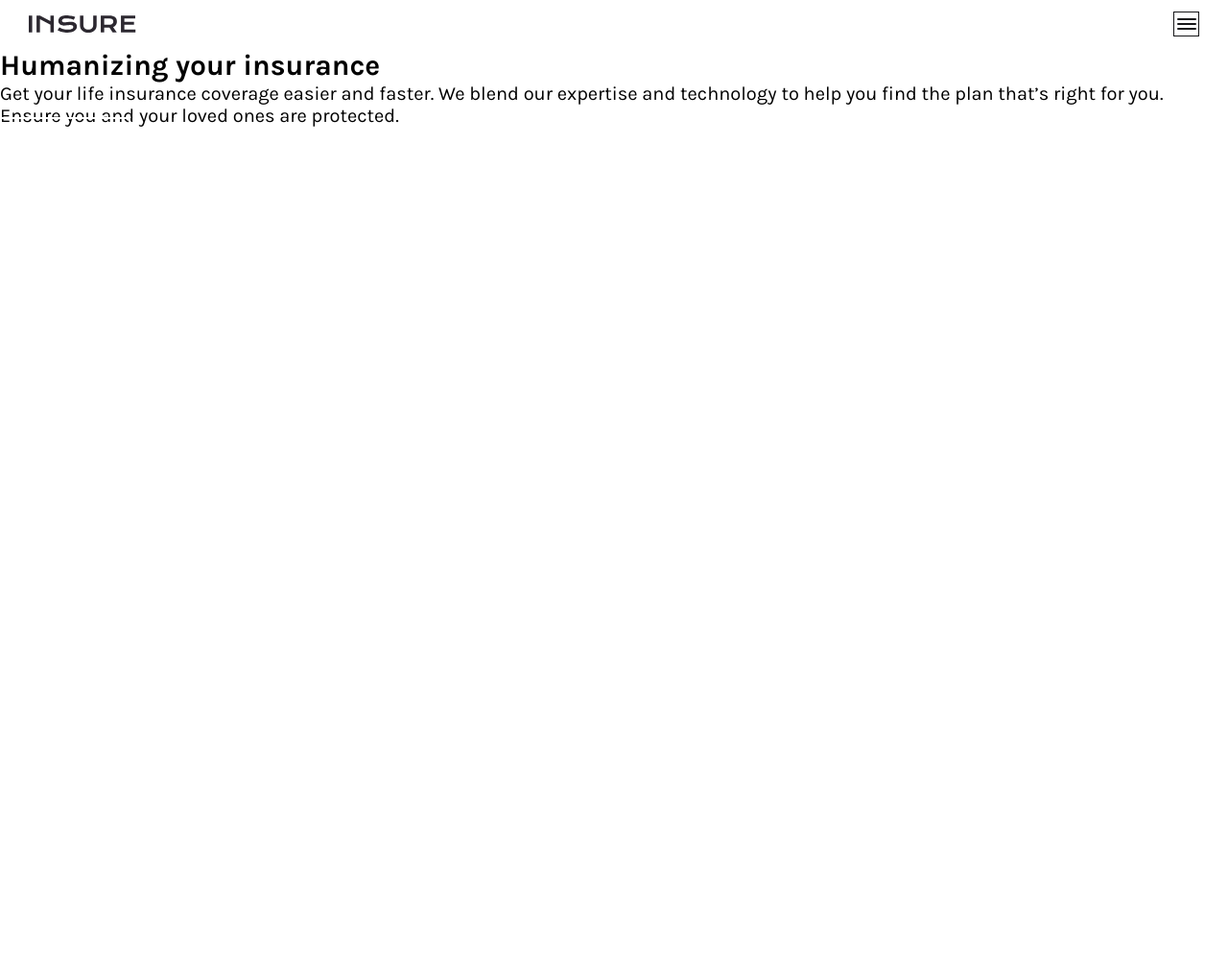
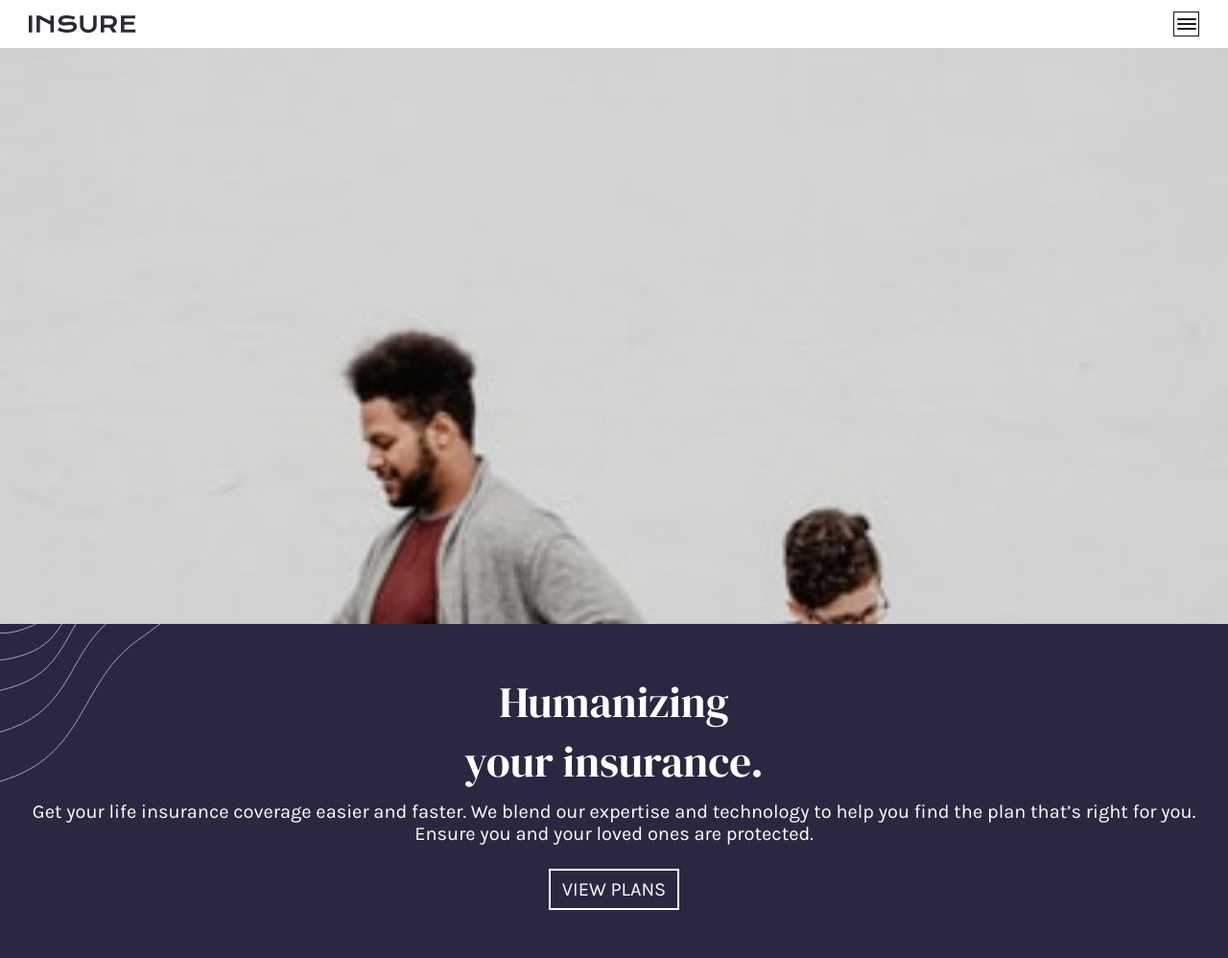
Before and after one commit to rica213/insurance-landing-product-master, a website: page index.html in a window 1280 px wide. Shown: the whole page at 96% size. Before the commit the page ends 800 px from the top, so only its background shows below. Drawn offline with Linux system fonts and the light colour scheme.

Commit message:
Add Headline section in index.html file

```diff
--- a/index.html
+++ b/index.html
@@ -43,13 +43,18 @@
         </menu>
       </nav>
       <section class="headline">
-        <h1>Humanizing your insurance</h1>
+        <div class="back_image"></div>
+        <div class="headline_sec">
+        <h1>Humanizing
+        </br>
+          your insurance.</h1>
         <p>
           Get your life insurance coverage easier and faster. We blend our
           expertise and technology to help you find the plan that’s right for
           you. Ensure you and your loved ones are protected.
         </p>
         <a href="#">View plans</a>
+        </div>
       </section>
     </header>
     <!---
```
